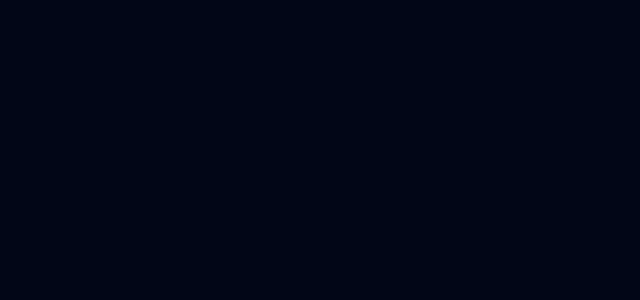
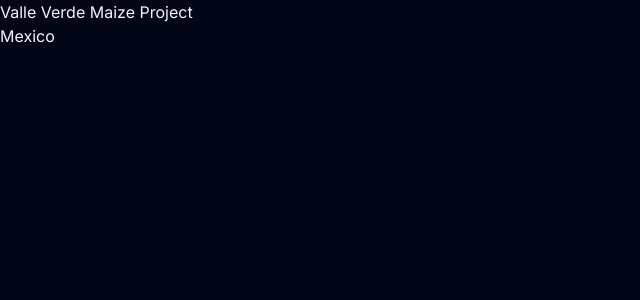
Before and after one commit to quesomemo-bit/mvp.fintech-precision, a Next.js app: page /deals/1 in a window 1280 px wide. Shown: the top 300 px of the page, without its empty margins (0-640 px from the left). Built offline with nearby package versions, Linux system fonts and the light colour scheme.

Commit message:
Update DealDetailClient.tsx

```diff
--- a/src/app/deals/[id]/DealDetailClient.tsx
+++ b/src/app/deals/[id]/DealDetailClient.tsx
@@ -1,11 +1,18 @@
 'use client';
 
-import { Deal } from '@/types'; // adjust import path if needed
+import type { Deal } from '@/types';
 
 type DealDetailClientProps = {
   deal: Deal;
 };
 
 export default function DealDetailClient({ deal }: DealDetailClientProps) {
-  // use `deal` here
+  // IMPORTANT: must return JSX
+  return (
+    <div>
+      <h1>{deal.projectName}</h1>
+      <p>{deal.country}</p>
+      {/* add whatever fields you want to show */}
+    </div>
+  );
 }
```
